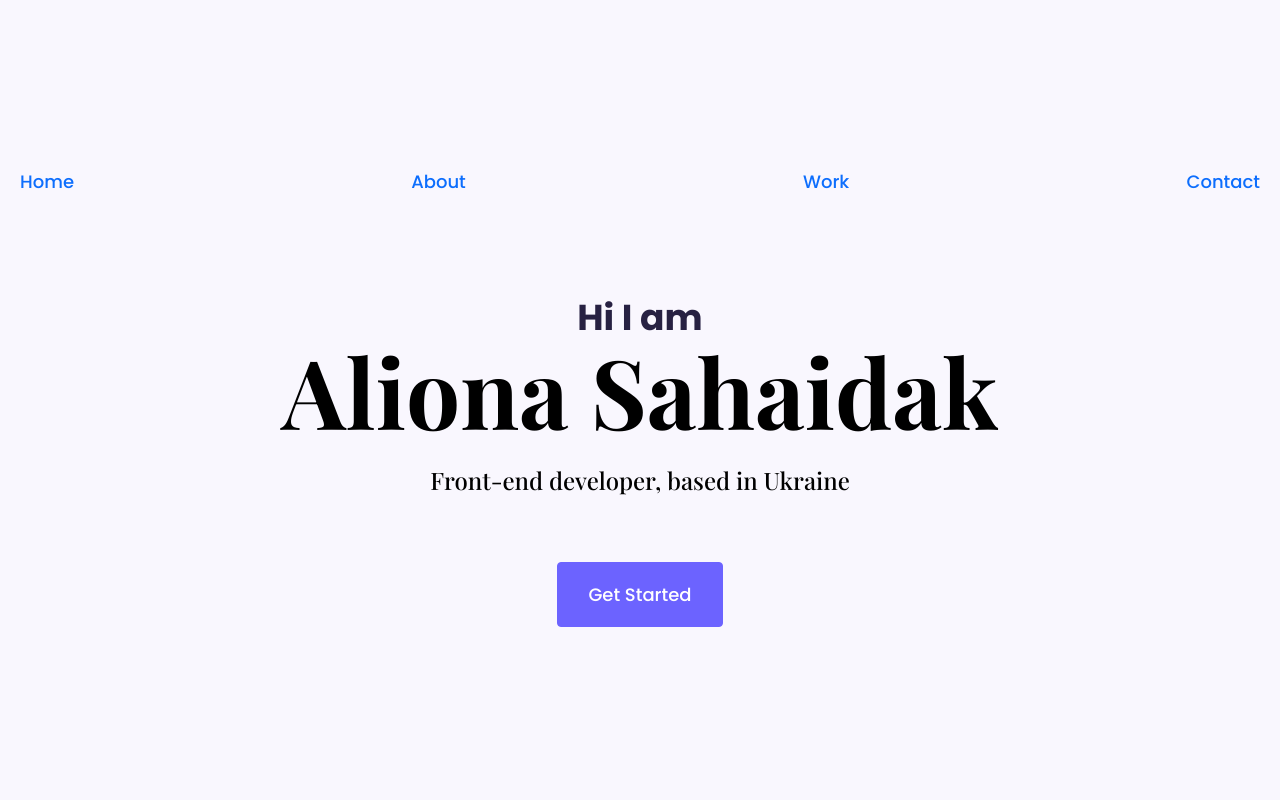
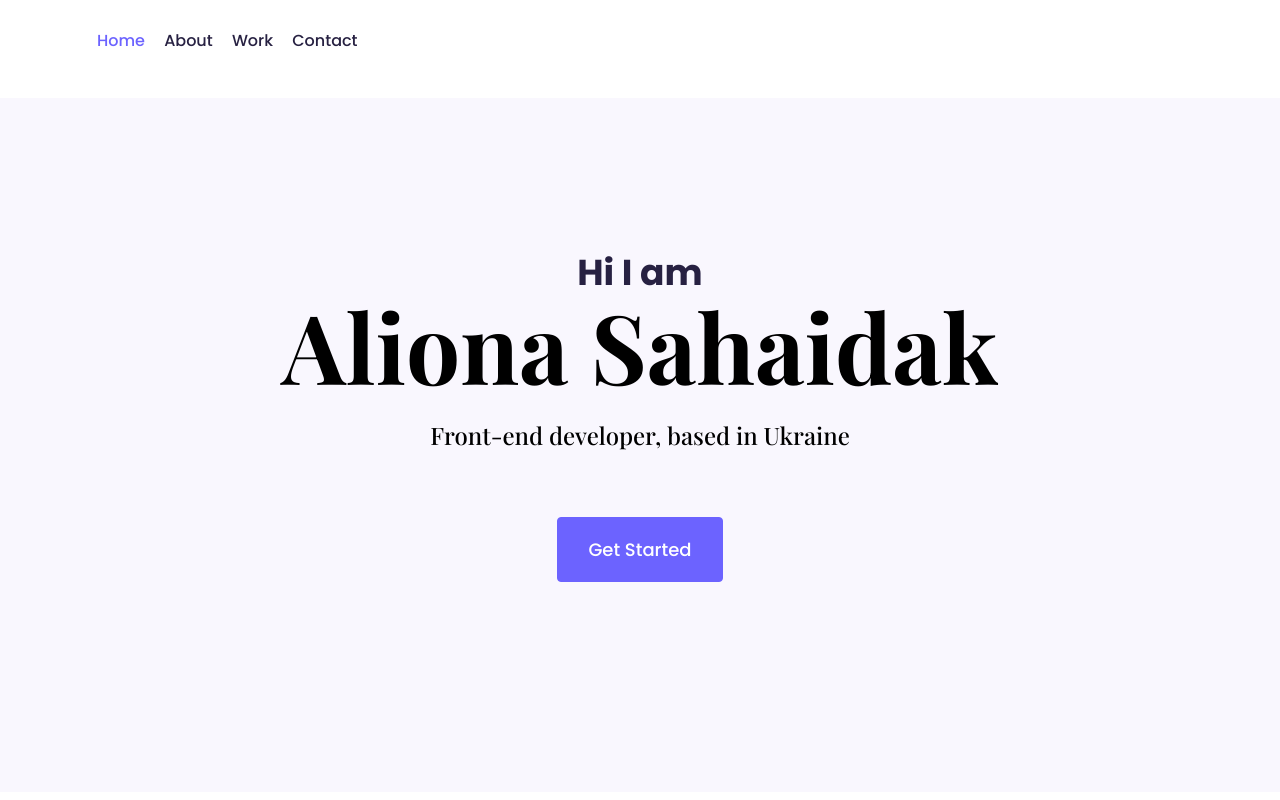
Before and after one commit to AlanaSagaidak/Portfolio-2.0, a plain HTML site: page index.html in a window 1280 px wide. Shown: the top 800 px of the page. Drawn offline with nearby package versions, Linux system fonts and the light colour scheme.

Commit message:
Added navbar to index page

```diff
--- a/index.html
+++ b/index.html
@@ -31,13 +31,25 @@
     ></script>
   </head>
   <body>
+    <div class="container">
+      <nav class="d-flex justify-content-between">
+        <ul>
+          <li class="active">
+            <a href="/">Home</a>
+          </li>
+          <li>
+            <a href="/Portfolio-2.0/about.html">About</a>
+          </li>
+          <li>
+            <a href="/Portfolio-2.0/work.html">Work</a>
+          </li>
+          <li>
+            <a href="/Portfolio-2.0/contact.html">Contact</a>
+          </li>
+        </ul>
+      </nav>
+    </div>
     <div class="hero">
-      <div class="navbar">
-        <a href="#" class="home">Home</a>
-        <a href="#" class="about">About</a>
-        <a href="#" class="work">Work</a>
-        <a href="#" class="contact">Contact</a>
-      </div>
       <p>Hi I am</p>
       <h1>Aliona Sahaidak</h1>
       <h2>Front-end developer, based in Ukraine</h2>
--- a/styles/styles.css
+++ b/styles/styles.css
@@ -118,6 +118,32 @@ p {
   padding: 120px 60px;
 }
 
+nav {
+  padding: 20px 0;
+}
+
+nav ul {
+  padding: 0;
+}
+
+nav li {
+  display: inline;
+  list-style: none;
+  line-height: 42px;
+  margin-left: 15px;
+}
+
+nav a {
+  text-decoration: none;
+  color: #272142;
+  transition: all 100ms ease-in-out;
+}
+
+nav li.active a,
+nav a:hover {
+  color: var(--branding-color);
+}
+
 @media (max-width: 960px) {
   h1 {
     font-size: 45px;
```
Also changed, not shown: images/logo.png (added).
